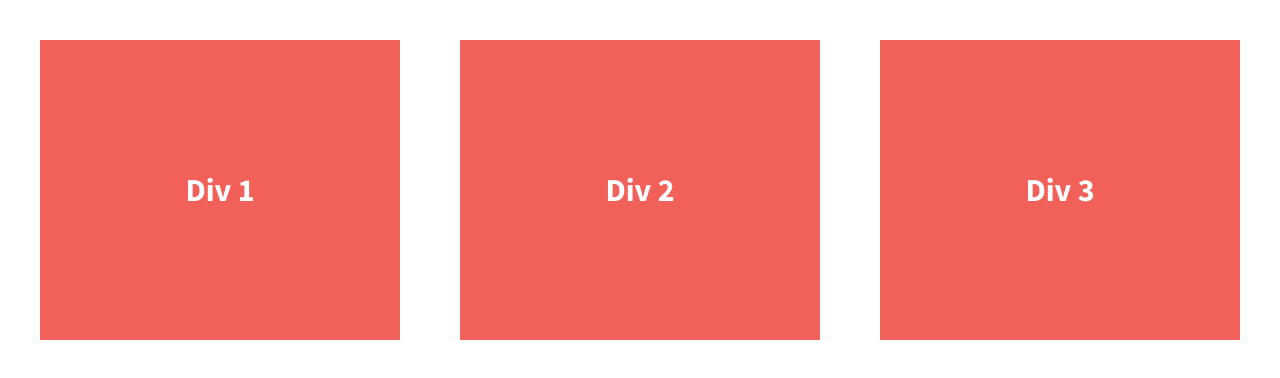
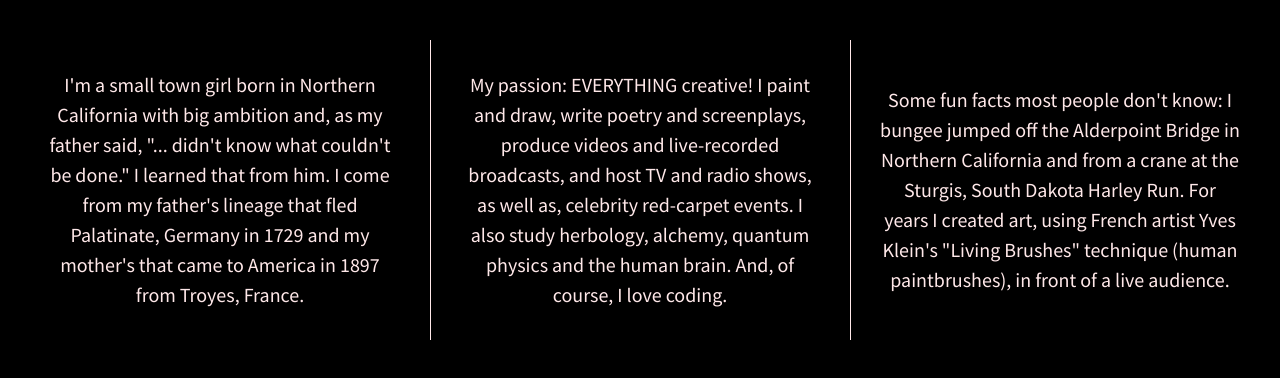
Before and after one commit to Po-H/divs-flexbox-starter, a plain HTML site: page index.html in a window 1280 px wide. Drawn offline with nearby package versions, Linux system fonts and the light colour scheme.

Commit message:
Added text and dividers, changed backgroud colors

```diff
--- a/css/main.css
+++ b/css/main.css
@@ -97,7 +97,7 @@ textarea {
 
 
 html {
-  background-color: #fff;
+  background-color: black;
   height: 100%;
 }
 
@@ -110,24 +110,29 @@ body {
 
 .wrapper {
   /*add display:flex and set justify-content to space-between*/
-  font-weight: 700;
+  font-weight: 400;
   display: flex;
   justify-content: space-between;
 }
 
 .div-1, .div-2, .div-3 {
   /*give the divs a width of 30%, add display:flex, set justify-content and align-items to center*/
-  color: #fff;
+  color: #FFE8E9;
   line-height: 1.5em;
-  font-size: 1.6em;
-  background-color: #f16059;
+  font-size: 1em;
+  background-color: black;
   height: 300px;
   display: flex;
   width: 30%;
   justify-content: center;
   align-items: center;
+  text-align: center;
 }
 
+.div-1, .div-2 {
+  border-right: 1px solid #FFE8E9;
+  padding-right: 30px;
+}
 
 
 
--- a/index.html
+++ b/index.html
@@ -23,13 +23,13 @@
 
         <section class="wrapper">
             <div class="div-1">
-                Div 1
+                I'm a small town girl born in Northern California with big ambition and, as my father said, "... didn't know what couldn't be done." I learned that from him. I come from my father's lineage that fled Palatinate, Germany in 1729 and my mother's that came to America in 1897 from Troyes, France.
             </div>
             <div class="div-2">
-                Div 2
+                My passion: EVERYTHING creative! I paint and draw, write poetry and screenplays, produce videos and live-recorded broadcasts, and host TV and radio shows, as well as, celebrity red-carpet events. I also study herbology, alchemy, quantum physics and the human brain. And, of course, I love coding.
             </div>
             <div class="div-3">
-                Div 3
+                Some fun facts most people don't know: I bungee jumped off the Alderpoint Bridge in Northern California and from a crane at the Sturgis, South Dakota Harley Run. For years I created art, using French artist Yves Klein's "Living Brushes" technique (human paintbrushes), in front of a live audience.
             </div>
         </section>
 
```
